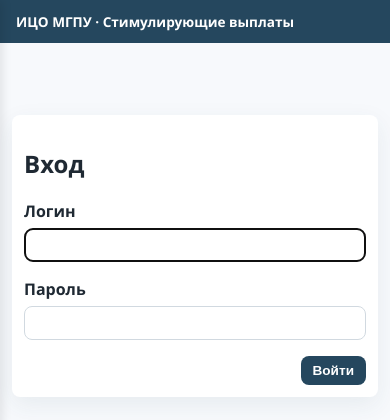
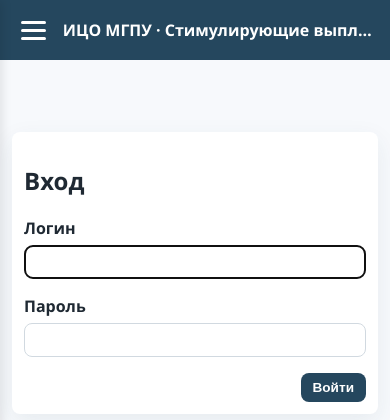
Before and after one commit to wowochkin/stimul_ico, a Django app: a page that uses backend/templates/base.html in a window 390 px wide. Shown: the top 420 px of the page. Run offline with Django 5.2, Linux system fonts and the light colour scheme.

Commit message:
Enhance header navigation and sidebar functionality for improved responsiveness
- Updated CSS styles for header elements, including logo link and logout form, to improve layout and user interaction.
- Refactored JavaScript logic to manage header navigation visibility based on available space, ensuring a smoother user experience.
- Introduced new classes for better structure and responsiveness in the header layout.

```diff
--- a/backend/static/css/main.css
+++ b/backend/static/css/main.css
@@ -44,12 +44,32 @@ a:hover {
     align-items: center;
     gap: 12px;
     min-width: 0; /* для flex-shrink */
+    flex: 0 1 auto;
 }
 
-.header-left strong {
+.header-left .logo-link {
     white-space: nowrap;
     overflow: hidden;
     text-overflow: ellipsis;
+    color: #fff;
+    font-weight: 600;
+    text-decoration: none;
+}
+
+.header-left .logo-link:hover {
+    text-decoration: underline;
+}
+
+.header-content {
+    display: flex;
+    align-items: center;
+    gap: 12px;
+    margin-left: auto;
+    flex: 0 1 auto;
+}
+
+.header-content .logout-form {
+    margin-left: 16px;
 }
 
 .header-nav {
@@ -525,6 +545,22 @@ a:hover {
     transition: transform 0.2s ease, opacity 0.2s ease;
 }
 
+.header.nav-collapsed .menu-toggle {
+    display: flex;
+}
+
+.header.nav-collapsed .header-nav {
+    display: none !important;
+}
+
+.header.nav-collapsed .header-content .logout-form {
+    display: none;
+}
+
+.header:not(.nav-collapsed) .menu-toggle {
+    display: none;
+}
+
 .menu-toggle:hover {
     transform: scale(1.1);
 }
--- a/backend/static/js/sidebar.js
+++ b/backend/static/js/sidebar.js
@@ -1,62 +1,45 @@
 // Управление сайдбаром
 document.addEventListener('DOMContentLoaded', function() {
+    const header = document.querySelector('.header');
+    const headerLeft = document.querySelector('.header-left');
+    const headerContent = document.querySelector('.header-content');
+    const headerNav = document.querySelector('.header-nav');
+    const logoutForm = document.querySelector('.header-content .logout-form');
+
     const menuToggle = document.getElementById('menu-toggle');
     const menuClose = document.getElementById('menu-close');
     const sidebar = document.getElementById('sidebar');
     const overlay = document.getElementById('sidebar-overlay');
-    const headerNav = document.querySelector('.header-nav');
 
-    let isCollapsed = false;
     let pendingRaf = null;
 
     function measureNavFit() {
-        if (!headerNav || !menuToggle) {
+        if (!header || !headerLeft || !headerContent || !headerNav || !menuToggle) {
             return;
         }
 
-        const header = document.querySelector('.header');
-        const headerLeft = document.querySelector('.header-left');
+        header.classList.remove('nav-collapsed');
+        headerNav.style.display = 'flex';
+        if (logoutForm) {
+            logoutForm.style.display = 'inline';
+        }
+        menuToggle.style.display = 'none';
 
-        if (!header || !headerLeft) {
-            return;
-        }
+        const headerRect = header.getBoundingClientRect();
+        const headerLeftRect = headerLeft.getBoundingClientRect();
+        const contentRect = headerContent.getBoundingClientRect();
 
-        // Подготавливаем навигацию к измерению, делаем её невидимой, но сохраняем размеры
-        headerNav.style.display = 'flex';
-        headerNav.style.visibility = 'hidden';
-        headerNav.style.position = 'absolute';
-        headerNav.style.pointerEvents = 'none';
+        const tolerance = 12;
+        const availableWidth = headerRect.width - headerLeftRect.width - tolerance;
+        const needsCollapse = contentRect.width > availableWidth || contentRect.top > headerRect.top + tolerance;
 
-        const headerWidth = header.clientWidth;
-        const headerLeftWidth = headerLeft.offsetWidth;
-        const navWidth = headerNav.scrollWidth;
-        const navRect = headerNav.getBoundingClientRect();
-        const computedStyles = window.getComputedStyle(headerNav);
-        const lineHeight = parseFloat(computedStyles.lineHeight) || navRect.height;
-
-        // Учитываем небольшой запас в 16px (паддинги и возможные пробелы)
-        const availableWidth = headerWidth - headerLeftWidth - 16;
-        const shouldCollapse = navWidth > availableWidth || navRect.height > lineHeight + 4;
-
-        // Возвращаем исходные стили после измерения
-        headerNav.style.visibility = '';
-        headerNav.style.position = '';
-        headerNav.style.pointerEvents = '';
-
-        if (shouldCollapse) {
-            if (!isCollapsed) {
-                header.classList.add('nav-collapsed');
-                headerNav.style.display = 'none';
-                menuToggle.style.display = 'flex';
-                isCollapsed = true;
+        if (needsCollapse) {
+            header.classList.add('nav-collapsed');
+            headerNav.style.display = 'none';
+            if (logoutForm) {
+                logoutForm.style.display = 'none';
             }
-        } else {
-            if (isCollapsed) {
-                header.classList.remove('nav-collapsed');
-            }
-            headerNav.style.display = 'flex';
-            menuToggle.style.display = 'none';
-            isCollapsed = false;
+            menuToggle.style.display = 'flex';
         }
     }
 
@@ -70,7 +53,6 @@ document.addEventListener('DOMContentLoaded', function() {
         });
     }
 
-    // Инициализация: считаем, что навигация видима по умолчанию
     if (menuToggle) {
         menuToggle.style.display = 'none';
     }
--- a/backend/templates/base.html
+++ b/backend/templates/base.html
@@ -15,8 +15,9 @@
             <span></span>
             <span></span>
         </button>
-        <strong>ИЦО МГПУ · Стимулирующие выплаты</strong>
+        <a href="{% url 'dashboard:overview' %}" class="logo-link">ИЦО МГПУ · Стимулирующие выплаты</a>
     </div>
+    <div class="header-content">
         <nav class="header-nav">
             {% if user.is_authenticated %}
                 {% if perms.staffing.view_positionquota %}
@@ -39,12 +40,15 @@
                 {% if user.is_staff %}
                     <a href="{% url 'admin:index' %}">Админка</a>
                 {% endif %}
+            {% endif %}
+        </nav>
+        {% if user.is_authenticated %}
             <form method="post" action="{% url 'logout' %}" class="logout-form">
                 {% csrf_token %}
                 <button type="submit" class="logout-link">Выйти</button>
             </form>
         {% endif %}
-    </nav>
+    </div>
 </header>
 
 <!-- Сайдбар -->
```
Lines whose indentation alone changed are shown as unchanged.
